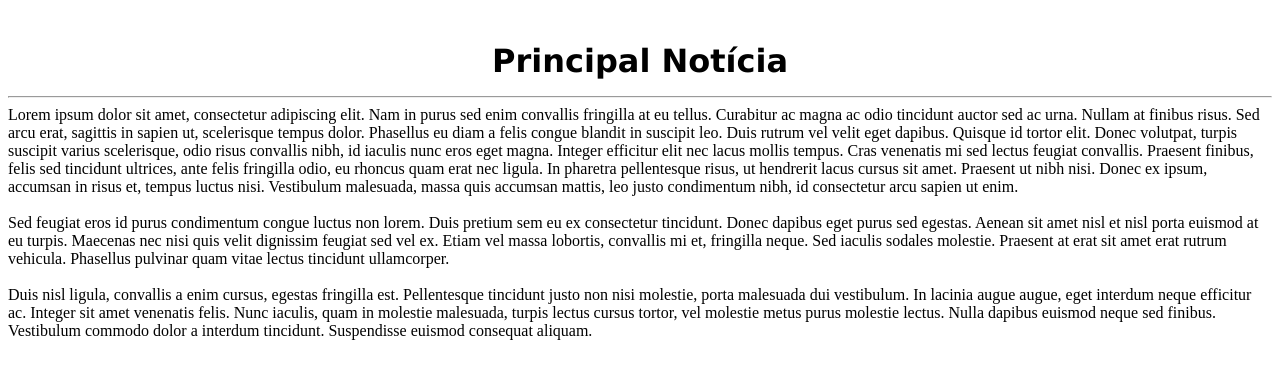
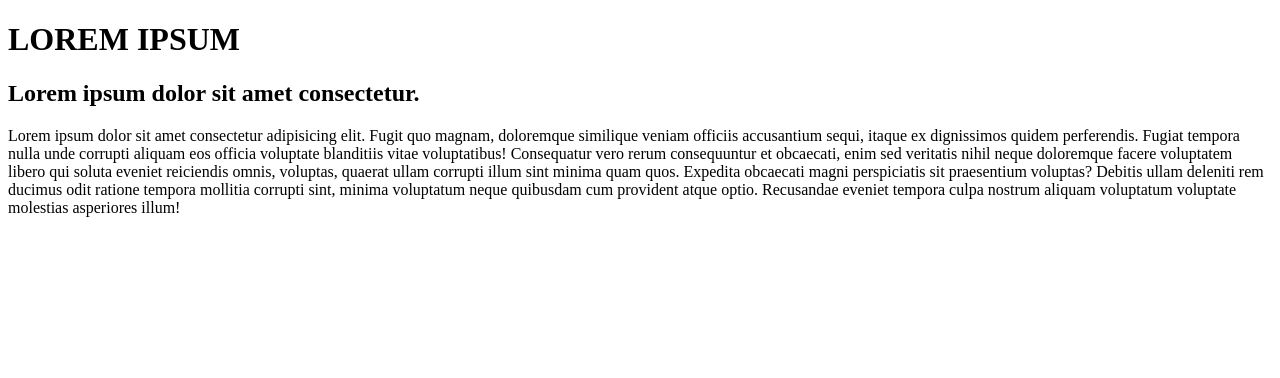
Before and after one commit to MarcioLucas22/marciolucas22.github.io, a plain HTML site: page noticia.html in a window 1280 px wide. Drawn offline with Linux system fonts and the light colour scheme.

Commit message:
Update noticia.html

```diff
--- a/noticia.html
+++ b/noticia.html
@@ -1,20 +1,16 @@
 <!DOCTYPE html>
-<html lang="en"><title>Principal Notícia</title>
-
-<head> <img src="TN.jpg" alt="" style="width:250; height:140px;" />
+<html lang="en">
+<head>
 
     <meta charset="UTF-8">
     <meta name="viewport" content="width=device-width, initial-scale=1.0">
     <meta http-equiv="X-UA-Compatible" content="ie=edge">
-    <b><p align=center><font size="6" face=verdana color=black>Principal Notícia</p></font></b>
-    <hr></hr>
+    <title>TheNews</title>
+
 </head>
 <body>
-    Lorem ipsum dolor sit amet, consectetur adipiscing elit. Nam in purus sed enim convallis fringilla at eu tellus. Curabitur ac magna ac odio tincidunt auctor sed ac urna. Nullam at finibus risus. Sed arcu erat, sagittis in sapien ut, scelerisque tempus dolor. Phasellus eu diam a felis congue blandit in suscipit leo. Duis rutrum vel velit eget dapibus. Quisque id tortor elit. Donec volutpat, turpis suscipit varius scelerisque, odio risus convallis nibh, id iaculis nunc eros eget magna. Integer efficitur elit nec lacus mollis tempus. Cras venenatis mi sed lectus feugiat convallis. Praesent finibus, felis sed tincidunt ultrices, ante felis fringilla odio, eu rhoncus quam erat nec ligula. In pharetra pellentesque risus, ut hendrerit lacus cursus sit amet. Praesent ut nibh nisi. Donec ex ipsum, accumsan in risus et, tempus luctus nisi. Vestibulum malesuada, massa quis accumsan mattis, leo justo condimentum nibh, id consectetur arcu sapien ut enim.<br>
-    <br>
-    Sed feugiat eros id purus condimentum congue luctus non lorem. Duis pretium sem eu ex consectetur tincidunt. Donec dapibus eget purus sed egestas. Aenean sit amet nisl et nisl porta euismod at eu turpis. Maecenas nec nisi quis velit dignissim feugiat sed vel ex. Etiam vel massa lobortis, convallis mi et, fringilla neque. Sed iaculis sodales molestie. Praesent at erat sit amet erat rutrum vehicula. Phasellus pulvinar quam vitae lectus tincidunt ullamcorper.<br>
-    <br>
-    Duis nisl ligula, convallis a enim cursus, egestas fringilla est. Pellentesque tincidunt justo non nisi molestie, porta malesuada dui vestibulum. In lacinia augue augue, eget interdum neque efficitur ac. Integer sit amet venenatis felis. Nunc iaculis, quam in molestie malesuada, turpis lectus cursus tortor, vel molestie metus purus molestie lectus. Nulla dapibus euismod neque sed finibus. Vestibulum commodo dolor a interdum tincidunt. Suspendisse euismod consequat aliquam.
-
+    <h1>LOREM IPSUM</h1>
+    <h2>Lorem ipsum dolor sit amet consectetur.</h2>
+    <p>Lorem ipsum dolor sit amet consectetur adipisicing elit. Fugit quo magnam, doloremque similique veniam officiis accusantium sequi, itaque ex dignissimos quidem perferendis. Fugiat tempora nulla unde corrupti aliquam eos officia voluptate blanditiis vitae voluptatibus! Consequatur vero rerum consequuntur et obcaecati, enim sed veritatis nihil neque doloremque facere voluptatem libero qui soluta eveniet reiciendis omnis, voluptas, quaerat ullam corrupti illum sint minima quam quos. Expedita obcaecati magni perspiciatis sit praesentium voluptas? Debitis ullam deleniti rem ducimus odit ratione tempora mollitia corrupti sint, minima voluptatum neque quibusdam cum provident atque optio. Recusandae eveniet tempora culpa nostrum aliquam voluptatum voluptate molestias asperiores illum!</p>
 </body>
 </html>
```
